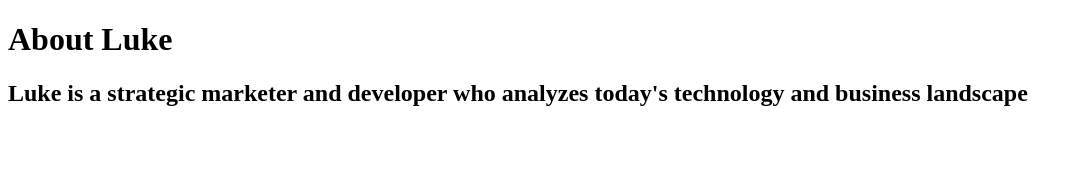
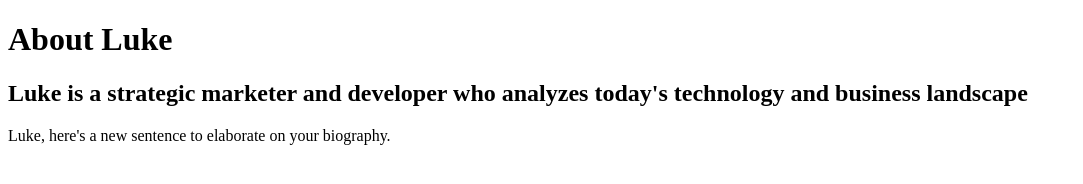
Before and after one commit to Luke-Shin/lucas_shin_web, a plain HTML site: page about.html in a window 1280 px wide. Shown: the whole page, without its empty margins (0-1083 px from the left). Drawn offline with Linux system fonts and the light colour scheme.

Commit message:
add sentence to about page

```diff
--- a/about.html
+++ b/about.html
@@ -10,7 +10,7 @@
 
   <h1>About Luke</h1>
   <h2>Luke is a strategic marketer and developer who analyzes today's technology and business landscape</h1>
-
+<p>Luke, here's a new sentence to elaborate on your biography.</p>
 </body>
 
 </html>
```
